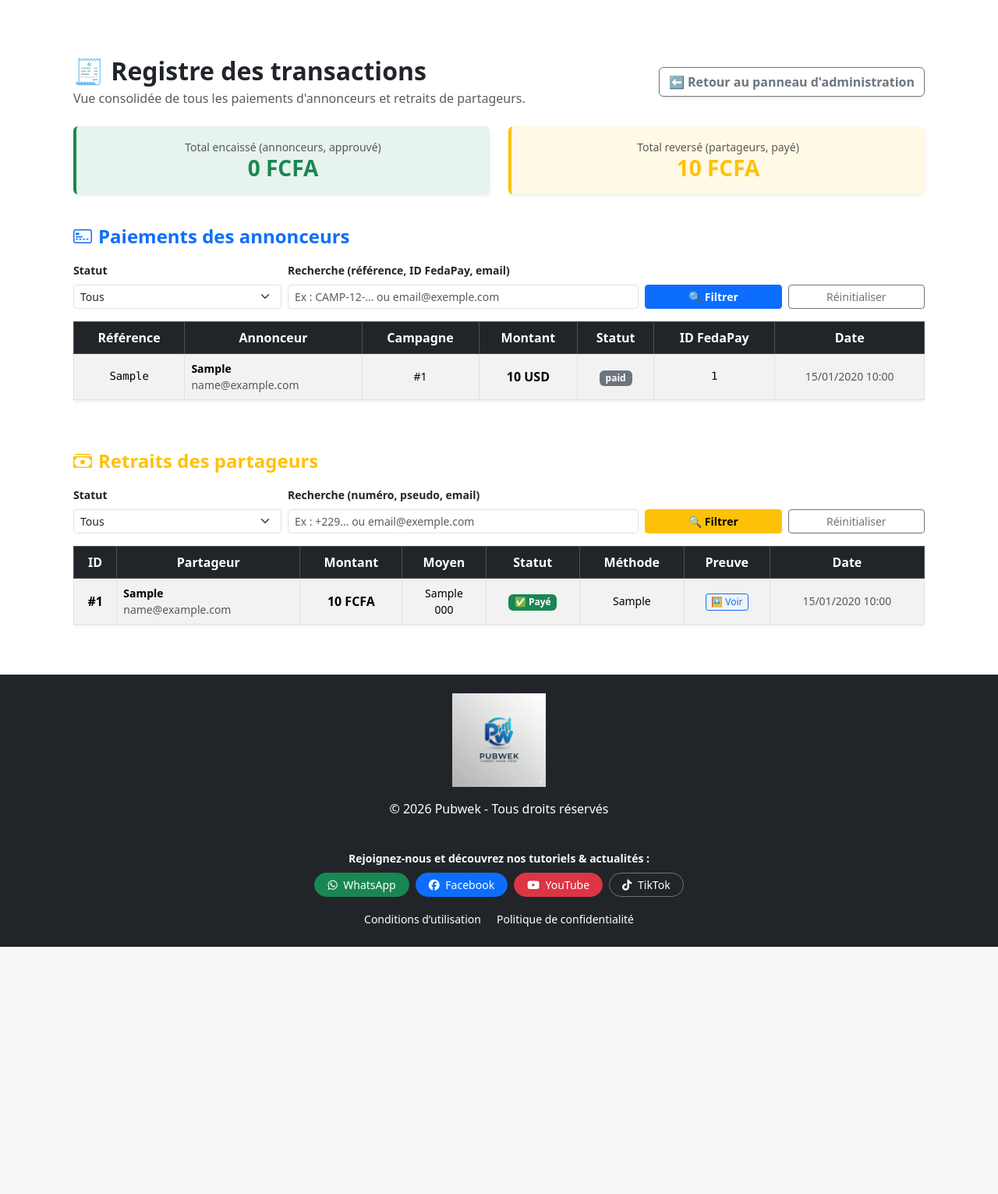
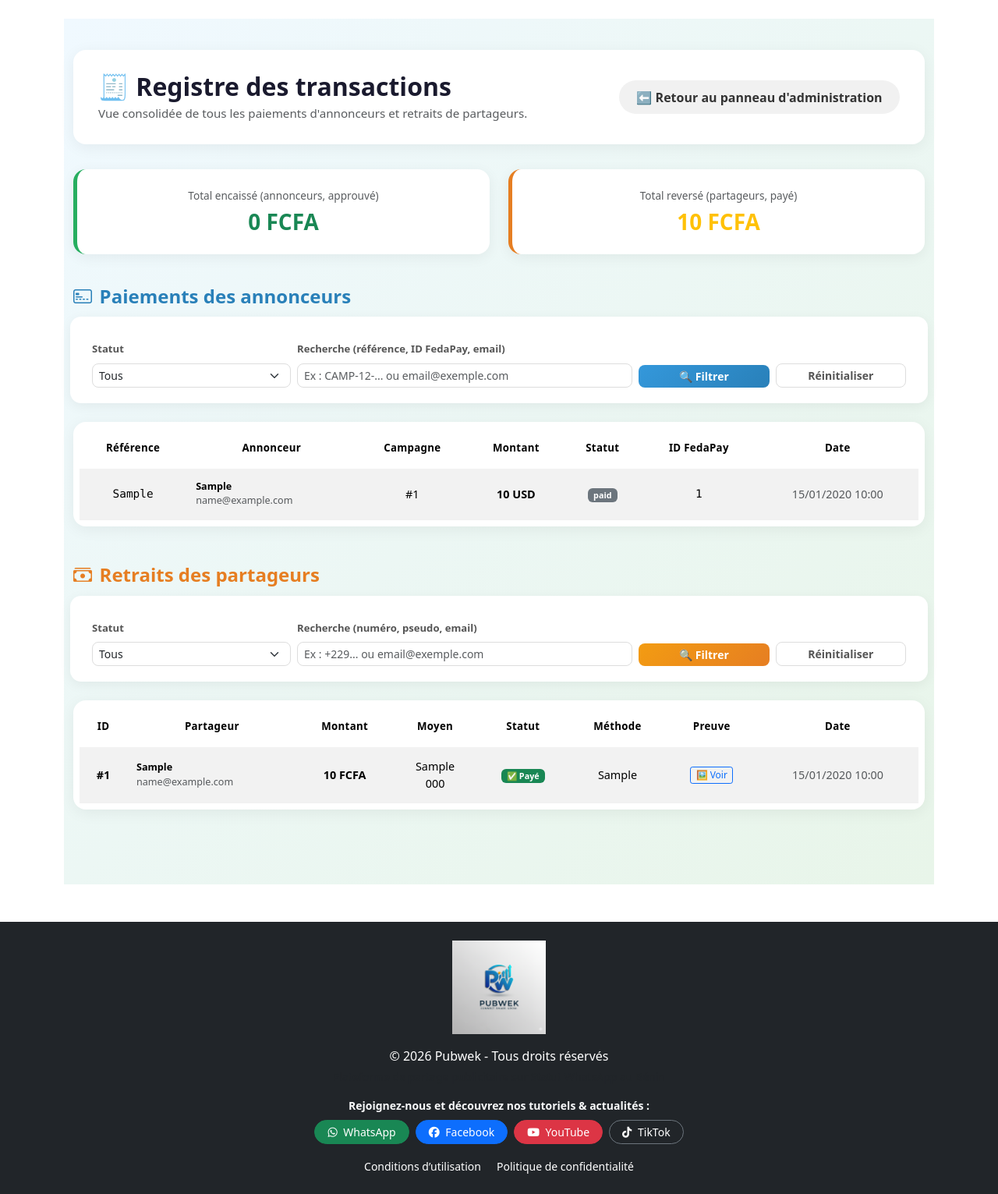
Before and after one commit to Mod617/Pubwek, a Flask app: page /admin/transactions in a window 1280 px wide. Shown: the part 66-1597 px from the top of the page at 78% size. Before the commit the page ends 1280 px from the top, so only its background shows below. Run offline with Flask 3, Linux system fonts and the light colour scheme; a user stored in the database is signed in; tables that the repository leaves empty hold one stand-in row (values such as "Sample post"); parts of the project's set-up code (start-up, migrations or seed data) failed here and were passed over; some libraries are stand-ins or nearby versions.

Commit message:
Enhance admin transactions page with styles and layout
Added custom styles and improved layout for transaction management page.

```diff
--- a/templates/admin_transactions_globales.html
+++ b/templates/admin_transactions_globales.html
@@ -1,13 +1,292 @@
 {% extends "base.html" %}
 
 {% block content %}
-<div class="container mt-5">
-    <div class="d-flex justify-content-between align-items-center mb-4 flex-wrap gap-2">
+<link rel="stylesheet" href="https://cdn.jsdelivr.net/npm/bootstrap-icons@1.11.1/font/bootstrap-icons.css">
+
+<style>
+  .transactions-page {
+    background: linear-gradient(135deg, #f0f9ff 0%, #e8f5e9 100%);
+    min-height: 100vh;
+    padding: 2.5rem 0 3rem;
+  }
+
+  .page-header {
+    background: #fff;
+    border-radius: 16px;
+    padding: 1.75rem 2rem;
+    box-shadow: 0 4px 20px rgba(0, 0, 0, 0.06);
+    margin-bottom: 2rem;
+  }
+
+  .page-header h2 {
+    color: #1a1a2e;
+    font-weight: 700;
+  }
+
+  .page-header .text-muted {
+    font-size: 0.95rem;
+  }
+
+  .btn-back-admin {
+    border-radius: 50px;
+    padding: 0.6rem 1.4rem;
+    font-weight: 600;
+    background: #f1f1f1;
+    color: #333;
+    border: none;
+    transition: background 0.2s ease;
+  }
+
+  .btn-back-admin:hover {
+    background: #e4e4e4;
+    color: #111;
+  }
+
+  /* Cartes résumé */
+  .summary-card {
+    border: none;
+    border-radius: 16px;
+    box-shadow: 0 4px 18px rgba(0, 0, 0, 0.06);
+    text-align: center;
+    padding: 1.5rem;
+    height: 100%;
+    transition: transform 0.2s ease, box-shadow 0.2s ease;
+  }
+
+  .summary-card:hover {
+    transform: translateY(-3px);
+    box-shadow: 0 10px 26px rgba(0, 0, 0, 0.1);
+  }
+
+  .summary-card.summary-success {
+    background: #fff;
+    border-left: 5px solid #27ae60;
+  }
+
+  .summary-card.summary-warning {
+    background: #fff;
+    border-left: 5px solid #e67e22;
+  }
+
+  .summary-card .text-muted {
+    font-size: 0.85rem;
+  }
+
+  .summary-card .h3 {
+    margin-top: 0.4rem;
+  }
+
+  .section-title {
+    display: flex;
+    align-items: center;
+    gap: 0.6rem;
+    font-weight: 700;
+    margin-bottom: 1.25rem;
+  }
+
+  .section-title.primary {
+    color: #2980b9;
+  }
+
+  .section-title.warning {
+    color: #e67e22;
+  }
+
+  /* Barre de filtres */
+  .filter-bar {
+    background: #fff;
+    border-radius: 14px;
+    padding: 1.25rem 1.5rem;
+    box-shadow: 0 4px 16px rgba(0, 0, 0, 0.06);
+    margin-bottom: 1.5rem;
+  }
+
+  .filter-bar .form-label {
+    font-weight: 600;
+    color: #555;
+    font-size: 0.82rem;
+  }
+
+  .filter-bar .form-control,
+  .filter-bar .form-select {
+    border-radius: 8px;
+    border: 1px solid #ddd;
+  }
+
+  .filter-bar .form-control:focus,
+  .filter-bar .form-select:focus {
+    border-color: #27ae60;
+    box-shadow: 0 0 0 3px rgba(39, 174, 96, 0.15);
+  }
+
+  .btn-filter-primary {
+    background: linear-gradient(135deg, #3498db, #2980b9);
+    border: none;
+    border-radius: 8px;
+    font-weight: 600;
+    color: #fff;
+  }
+
+  .btn-filter-primary:hover {
+    opacity: 0.9;
+    color: #fff;
+  }
+
+  .btn-filter-warning {
+    background: linear-gradient(135deg, #f39c12, #e67e22);
+    border: none;
+    border-radius: 8px;
+    font-weight: 600;
+    color: #fff;
+  }
+
+  .btn-filter-warning:hover {
+    opacity: 0.9;
+    color: #fff;
+  }
+
+  .btn-reset {
+    border-radius: 8px;
+    font-weight: 600;
+    border: 1.5px solid #ddd;
+    color: #555;
+    background: transparent;
+    transition: all 0.2s ease;
+  }
+
+  .btn-reset:hover {
+    background: #f1f1f1;
+    color: #333;
+  }
+
+  /* Tableaux */
+  .table-card {
+    background: #fff;
+    border-radius: 16px;
+    box-shadow: 0 4px 20px rgba(0, 0, 0, 0.06);
+    padding: 0.5rem;
+    margin-bottom: 3rem;
+    overflow: hidden;
+  }
+
+  .table-card table {
+    margin-bottom: 0;
+  }
+
+  .table-card thead tr {
+    background: #1a1a2e !important;
+  }
+
+  .table-card thead th {
+    border: none;
+    font-weight: 600;
+    font-size: 0.83rem;
+    letter-spacing: 0.3px;
+    padding: 1rem 0.75rem;
+  }
+
+  .table-card tbody td {
+    padding: 0.85rem 0.75rem;
+    vertical-align: middle;
+    border-color: #f0f0f0;
+    font-size: 0.9rem;
+  }
+
+  .table-card tbody tr:hover {
+    background-color: #f8fbf9;
+  }
+
+  @media (max-width: 768px) {
+    .page-header {
+      padding: 1.5rem;
+    }
+    .filter-bar {
+      padding: 1.25rem;
+    }
+  }
+
+  /* ========================================== */
+  /* 📱 TRANSFORMATION TABLEAU → CARTES SUR MOBILE */
+  /* ========================================== */
+  @media (max-width: 767.98px) {
+    .responsive-table thead {
+      display: none;
+    }
+
+    .responsive-table,
+    .responsive-table tbody,
+    .responsive-table tr,
+    .responsive-table td {
+      display: block;
+      width: 100%;
+    }
+
+    .responsive-table tr {
+      background: #fff;
+      border: 1px solid #eee;
+      border-radius: 14px;
+      margin-bottom: 1rem;
+      padding: 0.75rem 1rem;
+      box-shadow: 0 2px 10px rgba(0, 0, 0, 0.04);
+    }
+
+    .responsive-table tr:hover {
+      background-color: #fff;
+    }
+
+    .responsive-table td {
+      text-align: right !important;
+      padding: 0.6rem 0 !important;
+      border: none !important;
+      border-bottom: 1px solid #f2f2f2 !important;
+      position: relative;
+      padding-left: 45% !important;
+      min-height: 1.5rem;
+    }
+
+    .responsive-table td:last-child {
+      border-bottom: none !important;
+    }
+
+    .responsive-table td::before {
+      content: attr(data-label);
+      position: absolute;
+      left: 0;
+      top: 0.6rem;
+      width: 40%;
+      font-weight: 600;
+      font-size: 0.78rem;
+      color: #888;
+      text-align: left;
+      text-transform: uppercase;
+      letter-spacing: 0.3px;
+    }
+
+    .responsive-table td[data-label="Annonceur"],
+    .responsive-table td[data-label="Partageur"] {
+      text-align: left !important;
+    }
+
+    /* Ligne "aucun résultat" : pas de transformation en fiche */
+    .responsive-table td.empty-row {
+      text-align: center !important;
+      padding-left: 0 !important;
+    }
+
+    .responsive-table td.empty-row::before {
+      display: none;
+    }
+  }
+</style>
+
+<div class="transactions-page">
+<div class="container">
+    <div class="page-header d-flex justify-content-between align-items-center flex-wrap gap-2">
         <div>
-            <h2 class="mb-1 fw-bold">🧾 Registre des transactions</h2>
+            <h2 class="mb-1">🧾 Registre des transactions</h2>
             <p class="text-muted mb-0">Vue consolidée de tous les paiements d'annonceurs et retraits de partageurs.</p>
         </div>
-        <a href="{{ url_for('admin_validate') }}" class="btn btn-outline-secondary fw-bold shadow-sm">
+        <a href="{{ url_for('admin_validate') }}" class="btn btn-back-admin">
             ⬅️ Retour au panneau d'administration
         </a>
     </div>
@@ -15,14 +294,14 @@
     <!-- Résumé global -->
     <div class="row mb-4">
         <div class="col-md-6 mb-3">
-            <div class="card border-0 shadow-sm text-center p-3 bg-success bg-opacity-10 border-start border-success border-4">
-                <div class="text-muted small">Total encaissé (annonceurs, approuvé)</div>
+            <div class="summary-card summary-success">
+                <div class="text-muted">Total encaissé (annonceurs, approuvé)</div>
                 <div class="h3 fw-bold text-success mb-0">{{ "{:,.0f}".format(total_paiements_approuves) }} FCFA</div>
             </div>
         </div>
         <div class="col-md-6 mb-3">
-            <div class="card border-0 shadow-sm text-center p-3 bg-warning bg-opacity-10 border-start border-warning border-4">
-                <div class="text-muted small">Total reversé (partageurs, payé)</div>
+            <div class="summary-card summary-warning">
+                <div class="text-muted">Total reversé (partageurs, payé)</div>
                 <div class="h3 fw-bold text-warning mb-0">{{ "{:,.0f}".format(total_retraits_payes) }} FCFA</div>
             </div>
         </div>
@@ -31,13 +310,13 @@
     <!-- ========================================== -->
     <!-- 💳 TABLEAU 1 : PAIEMENTS DES ANNONCEURS -->
     <!-- ========================================== -->
-    <h4 class="fw-bold text-primary mb-3"><i class="bi bi-credit-card-2-front me-2"></i>Paiements des annonceurs</h4>
+    <h4 class="section-title primary"><i class="bi bi-credit-card-2-front"></i>Paiements des annonceurs</h4>
 
-    <form method="GET" class="row g-2 mb-3 align-items-end">
+    <form method="GET" class="filter-bar row g-2 align-items-end">
         <input type="hidden" name="statut_retrait" value="{{ filtre_statut_retrait }}">
         <input type="hidden" name="recherche_retrait" value="{{ recherche_retrait }}">
         <div class="col-md-3">
-            <label class="form-label small fw-semibold">Statut</label>
+            <label class="form-label">Statut</label>
             <select name="statut_paiement" class="form-select form-select-sm">
                 <option value="" {% if not filtre_statut_paiement %}selected{% endif %}>Tous</option>
                 <option value="approved" {% if filtre_statut_paiement == "approved" %}selected{% endif %}>✅ Approuvée</option>
@@ -47,20 +326,21 @@
             </select>
         </div>
         <div class="col-md-5">
-            <label class="form-label small fw-semibold">Recherche (référence, ID FedaPay, email)</label>
+            <label class="form-label">Recherche (référence, ID FedaPay, email)</label>
             <input type="text" name="recherche_paiement" class="form-control form-control-sm" value="{{ recherche_paiement }}" placeholder="Ex : CAMP-12-... ou email@exemple.com">
         </div>
         <div class="col-md-2">
-            <button type="submit" class="btn btn-primary btn-sm fw-bold w-100">🔍 Filtrer</button>
+            <button type="submit" class="btn btn-filter-primary btn-sm w-100">🔍 Filtrer</button>
         </div>
         <div class="col-md-2">
-            <a href="{{ url_for('admin_transactions_globales') }}" class="btn btn-outline-secondary btn-sm w-100">Réinitialiser</a>
+            <a href="{{ url_for('admin_transactions_globales') }}" class="btn btn-reset btn-sm w-100">Réinitialiser</a>
         </div>
     </form>
 
-    <div class="table-responsive mb-5">
-        <table class="table table-striped table-bordered align-middle shadow-sm">
-            <thead class="table-dark text-center">
+    <div class="table-card">
+    <div class="table-responsive">
+        <table class="table table-striped align-middle mb-0 responsive-table">
+            <thead class="text-white text-center">
                 <tr>
                     <th>Référence</th>
                     <th>Annonceur</th>
@@ -74,8 +354,8 @@
             <tbody>
                 {% for t in transactions %}
                 <tr>
-                    <td class="small font-monospace text-center">{{ t.reference }}</td>
-                    <td>
+                    <td class="small font-monospace text-center" data-label="Référence">{{ t.reference }}</td>
+                    <td data-label="Annonceur">
                         {% if t.demandeur %}
                             <div class="fw-bold small">{{ t.demandeur.pseudo or "Sans pseudo" }}</div>
                             <div class="text-muted small">{{ t.demandeur.email }}</div>
@@ -83,9 +363,9 @@
                             <span class="text-muted">Utilisateur supprimé</span>
                         {% endif %}
                     </td>
-                    <td class="text-center small">{{ "#" ~ t.campaign_id if t.campaign_id else "—" }}</td>
-                    <td class="text-center fw-bold">{{ "{:,.0f}".format(t.amount) }} {{ t.currency }}</td>
-                    <td class="text-center">
+                    <td class="text-center small" data-label="Campagne">{{ "#" ~ t.campaign_id if t.campaign_id else "—" }}</td>
+                    <td class="text-center fw-bold" data-label="Montant">{{ "{:,.0f}".format(t.amount) }} {{ t.currency }}</td>
+                    <td class="text-center" data-label="Statut">
                         {% if t.status == "approved" %}
                             <span class="badge bg-success">✅ Approuvée</span>
                         {% elif t.status == "pending" %}
@@ -96,28 +376,29 @@
                             <span class="badge bg-secondary">{{ t.status }}</span>
                         {% endif %}
                     </td>
-                    <td class="text-center small font-monospace">{{ t.fedapay_transaction_id or "—" }}</td>
-                    <td class="text-center small text-muted">{{ t.created_at.strftime("%d/%m/%Y %H:%M") if t.created_at else "-" }}</td>
+                    <td class="text-center small font-monospace" data-label="ID FedaPay">{{ t.fedapay_transaction_id or "—" }}</td>
+                    <td class="text-center small text-muted" data-label="Date">{{ t.created_at.strftime("%d/%m/%Y %H:%M") if t.created_at else "-" }}</td>
                 </tr>
                 {% else %}
                 <tr>
-                    <td colspan="7" class="text-center text-muted py-3">Aucune transaction trouvée pour ces critères.</td>
+                    <td colspan="7" class="empty-row text-center text-muted py-3">Aucune transaction trouvée pour ces critères.</td>
                 </tr>
                 {% endfor %}
             </tbody>
         </table>
     </div>
+    </div>
 
     <!-- ========================================== -->
     <!-- 💰 TABLEAU 2 : RETRAITS DES PARTAGEURS -->
     <!-- ========================================== -->
-    <h4 class="fw-bold text-warning mb-3"><i class="bi bi-cash-stack me-2"></i>Retraits des partageurs</h4>
+    <h4 class="section-title warning"><i class="bi bi-cash-stack"></i>Retraits des partageurs</h4>
 
-    <form method="GET" class="row g-2 mb-3 align-items-end">
+    <form method="GET" class="filter-bar row g-2 align-items-end">
         <input type="hidden" name="statut_paiement" value="{{ filtre_statut_paiement }}">
         <input type="hidden" name="recherche_paiement" value="{{ recherche_paiement }}">
         <div class="col-md-3">
-            <label class="form-label small fw-semibold">Statut</label>
+            <label class="form-label">Statut</label>
             <select name="statut_retrait" class="form-select form-select-sm">
                 <option value="" {% if not filtre_statut_retrait %}selected{% endif %}>Tous</option>
                 <option value="pending" {% if filtre_statut_retrait == "pending" %}selected{% endif %}>⏳ En attente</option>
@@ -126,20 +407,21 @@
             </select>
         </div>
         <div class="col-md-5">
-            <label class="form-label small fw-semibold">Recherche (numéro, pseudo, email)</label>
+            <label class="form-label">Recherche (numéro, pseudo, email)</label>
             <input type="text" name="recherche_retrait" class="form-control form-control-sm" value="{{ recherche_retrait }}" placeholder="Ex : +229... ou email@exemple.com">
         </div>
         <div class="col-md-2">
-            <button type="submit" class="btn btn-warning btn-sm fw-bold w-100">🔍 Filtrer</button>
+            <button type="submit" class="btn btn-filter-warning btn-sm w-100">🔍 Filtrer</button>
         </div>
         <div class="col-md-2">
-            <a href="{{ url_for('admin_transactions_globales') }}" class="btn btn-outline-secondary btn-sm w-100">Réinitialiser</a>
+            <a href="{{ url_for('admin_transactions_globales') }}" class="btn btn-reset btn-sm w-100">Réinitialiser</a>
         </div>
     </form>
 
+    <div class="table-card">
     <div class="table-responsive">
-        <table class="table table-striped table-bordered align-middle shadow-sm">
-            <thead class="table-dark text-center">
+        <table class="table table-striped align-middle mb-0 responsive-table">
+            <thead class="text-white text-center">
                 <tr>
                     <th>ID</th>
                     <th>Partageur</th>
@@ -154,8 +436,8 @@
             <tbody>
                 {% for d in retraits %}
                 <tr>
-                    <td class="text-center fw-bold">#{{ d.id }}</td>
-                    <td>
+                    <td class="text-center fw-bold" data-label="ID">#{{ d.id }}</td>
+                    <td data-label="Partageur">
                         {% if d.demandeur %}
                             <div class="fw-bold small">{{ d.demandeur.pseudo or "Sans pseudo" }}</div>
                             <div class="text-muted small">{{ d.demandeur.email }}</div>
@@ -163,9 +445,9 @@
                             <span class="text-muted">Utilisateur supprimé</span>
                         {% endif %}
                     </td>
-                    <td class="text-center fw-bold">{{ "{:,.0f}".format(d.amount) }} FCFA</td>
-                    <td class="text-center small">{{ d.payout_channel }} <br> {{ d.payout_phone }}</td>
-                    <td class="text-center">
+                    <td class="text-center fw-bold" data-label="Montant">{{ "{:,.0f}".format(d.amount) }} FCFA</td>
+                    <td class="text-center small" data-label="Moyen">{{ d.payout_channel }} <br> {{ d.payout_phone }}</td>
+                    <td class="text-center" data-label="Statut">
                         {% if d.status == "pending" %}
                             <span class="badge bg-warning text-dark">⏳ En attente</span>
                         {% elif d.status == "paid" %}
@@ -174,8 +456,8 @@
                             <span class="badge bg-danger">❌ Refusé</span>
                         {% endif %}
                     </td>
-                    <td class="text-center text-capitalize small">{{ d.payment_method or "-" }}</td>
-                    <td class="text-center">
+                    <td class="text-center text-capitalize small" data-label="Méthode">{{ d.payment_method or "-" }}</td>
+                    <td class="text-center" data-label="Preuve">
                         {% if d.proof_file %}
                             <a href="{{ url_for('serve_upload', filename=d.proof_file) }}" target="_blank" class="btn btn-xs btn-outline-primary" style="font-size: 0.75rem;">
                                 🖼️ Voir
@@ -184,18 +466,18 @@
                             <span class="text-muted small">—</span>
                         {% endif %}
                     </td>
-                    <td class="text-center small text-muted">{{ d.requested_at.strftime("%d/%m/%Y %H:%M") if d.requested_at else "-" }}</td>
+                    <td class="text-center small text-muted" data-label="Date">{{ d.requested_at.strftime("%d/%m/%Y %H:%M") if d.requested_at else "-" }}</td>
                 </tr>
                 {% else %}
                 <tr>
-                    <td colspan="8" class="text-center text-muted py-3">Aucun retrait trouvé pour ces critères.</td>
+                    <td colspan="8" class="empty-row text-center text-muted py-3">Aucun retrait trouvé pour ces critères.</td>
                 </tr>
                 {% endfor %}
             </tbody>
         </table>
     </div>
+    </div>
 
 </div>
-
-<link rel="stylesheet" href="https://cdn.jsdelivr.net/npm/bootstrap-icons@1.11.1/font/bootstrap-icons.css">
+</div>
 {% endblock %}
```
